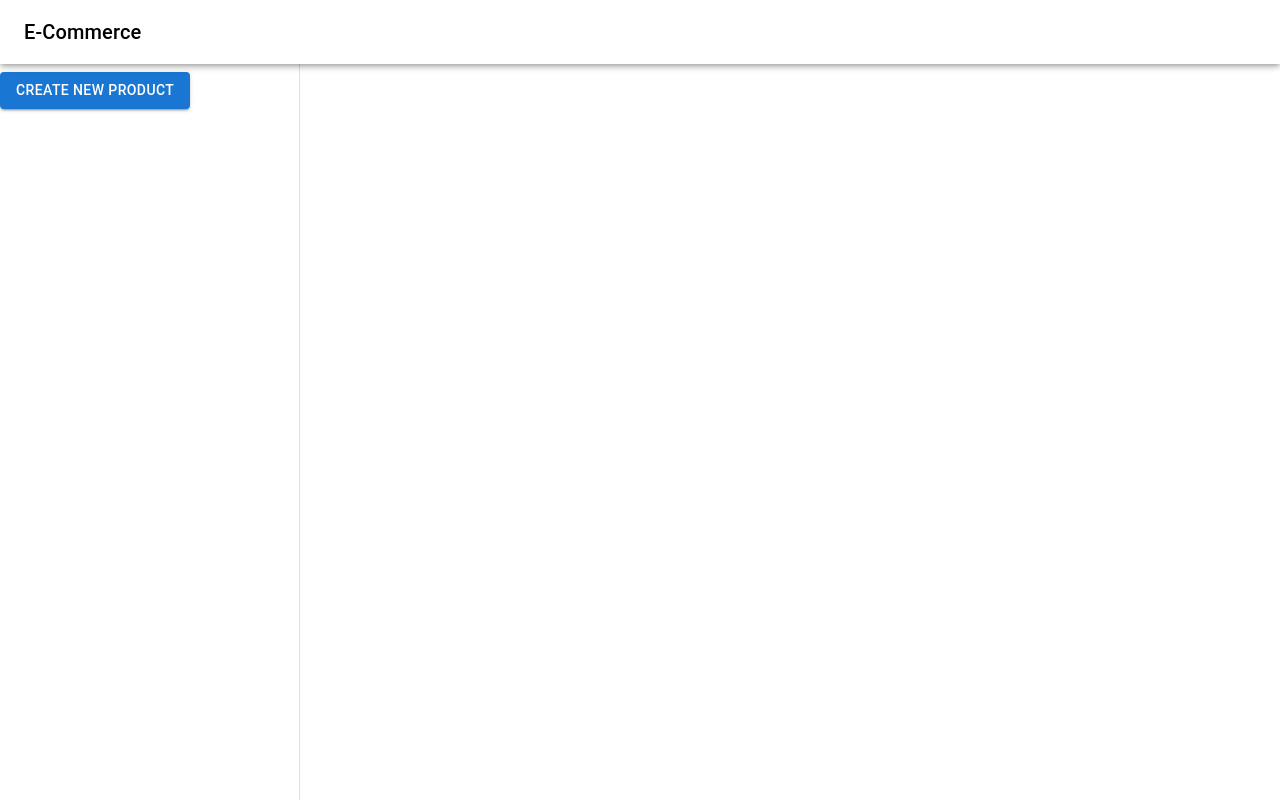
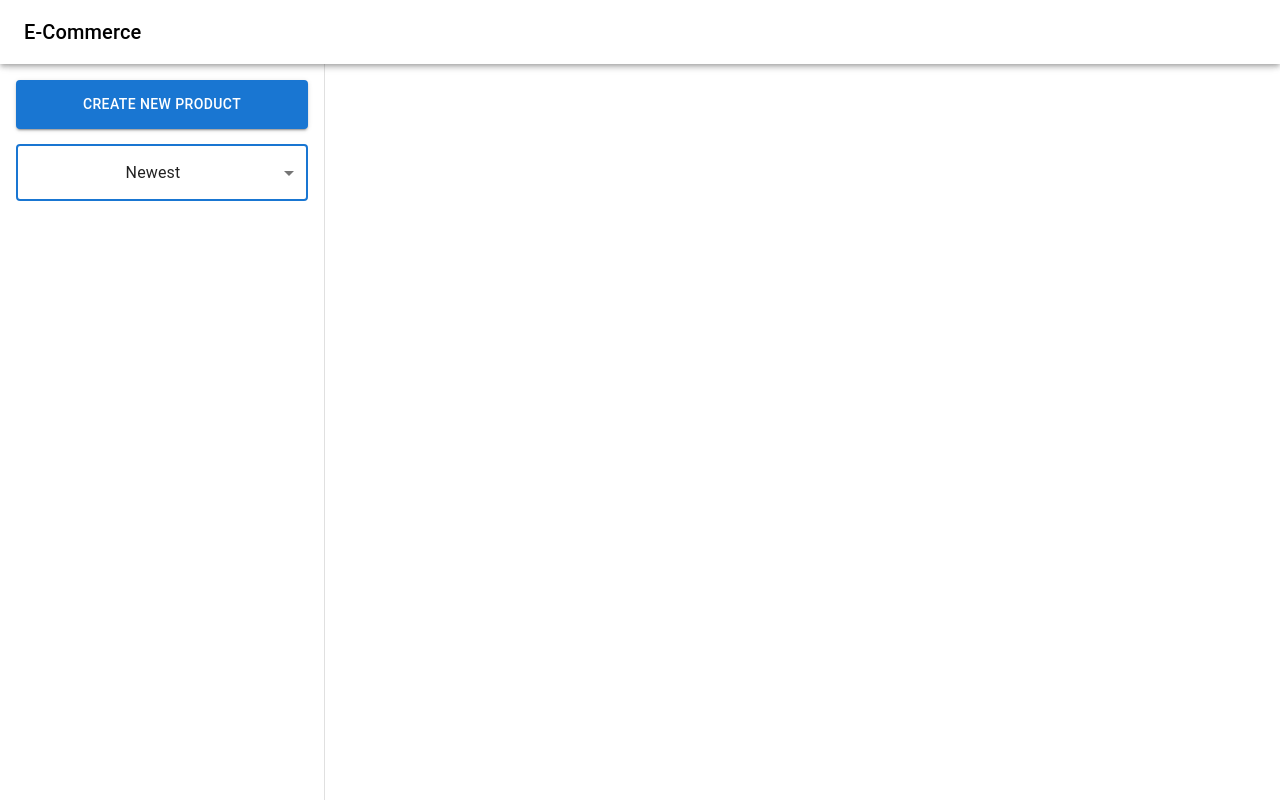
Before and after one commit to BrandonMinjares/Commerce, a React (Create React App) app in the folder frontend/: page / in a window 1280 px wide. Built offline with nearby package versions, Linux system fonts and the light colour scheme.

Commit message:
styled create product button on sidebar

```diff
--- a/frontend/src/components/Dashboard.jsx
+++ b/frontend/src/components/Dashboard.jsx
@@ -4,15 +4,13 @@ import Drawer from '@mui/material/Drawer';
 import AppBar from '@mui/material/AppBar';
 import CssBaseline from '@mui/material/CssBaseline';
 import Toolbar from '@mui/material/Toolbar';
-import List from '@mui/material/List';
 import Typography from '@mui/material/Typography';
-import ListItem from '@mui/material/ListItem';
 import Items from './Items';
-import {Button} from '@mui/material';
+import {Button, MenuItem, TextField} from '@mui/material';
 
 import {useNavigate} from 'react-router-dom';
 
-const drawerWidth = 300;
+const drawerWidth = 325;
 
 /**
  * @return {void}
@@ -51,13 +49,26 @@ export default function Dashboard() {
         }}
       >
         <Toolbar />
-        <Box sx={{overflow: 'auto'}}>
-          <List>
-            <ListItem disablePadding>
-              <Button variant="contained"
-                onClick={navigateToCreateItem}>Create New Product</Button>
-            </ListItem>
-          </List>
+        <Box sx={{textAlign: 'center', padding: 2}}>
+          <Button variant="contained" fullWidth sx={{padding: 1.5}}
+            onClick={navigateToCreateItem}>Create New Product
+          </Button>
+          <TextField
+            select
+            margin="normal"
+            required
+            fullWidth
+            id="condition"
+            name="condition"
+            autoFocus
+            aria-label='Condition'
+            value={'Newest'}
+          >
+            <MenuItem value={'Newest'}>Newest</MenuItem>
+            <MenuItem value={'Oldest'}>Oldest</MenuItem>
+            <MenuItem value={'Price High'}>Price High</MenuItem>
+            <MenuItem value={'Price Low'}>Price Low</MenuItem>
+          </TextField>
         </Box>
       </Drawer>
       <Box component='main' sx={{flexGrow: 1, p: 3}}>
--- a/frontend/src/components/Item.jsx
+++ b/frontend/src/components/Item.jsx
@@ -52,7 +52,6 @@ const Item = () => {
 
   return (
     <div>
-      test
       {item.length > 0 && item.map((row) => (
         <Grid item key={row.itemID} xs={12} sm={6} md={4}>
           hello
```
